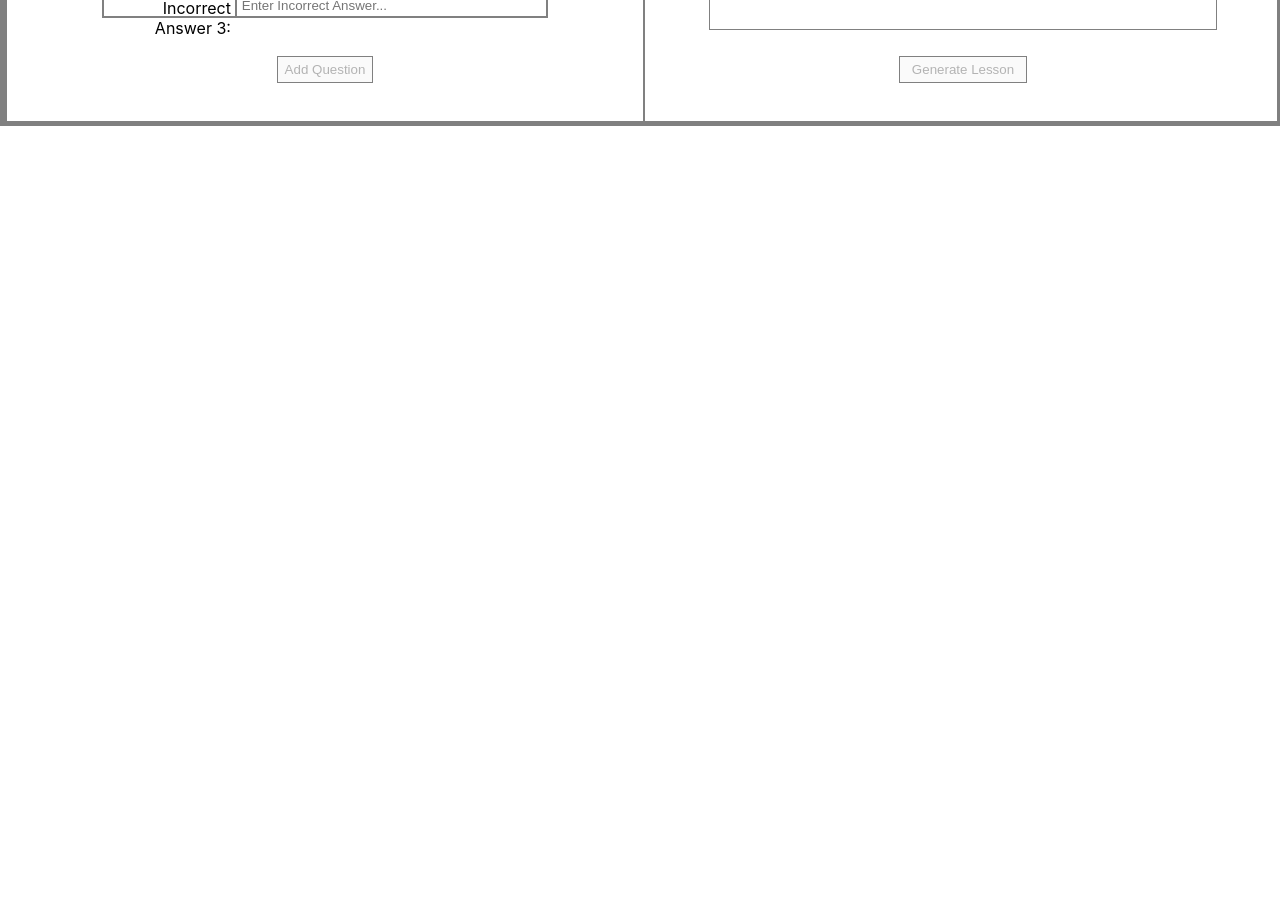
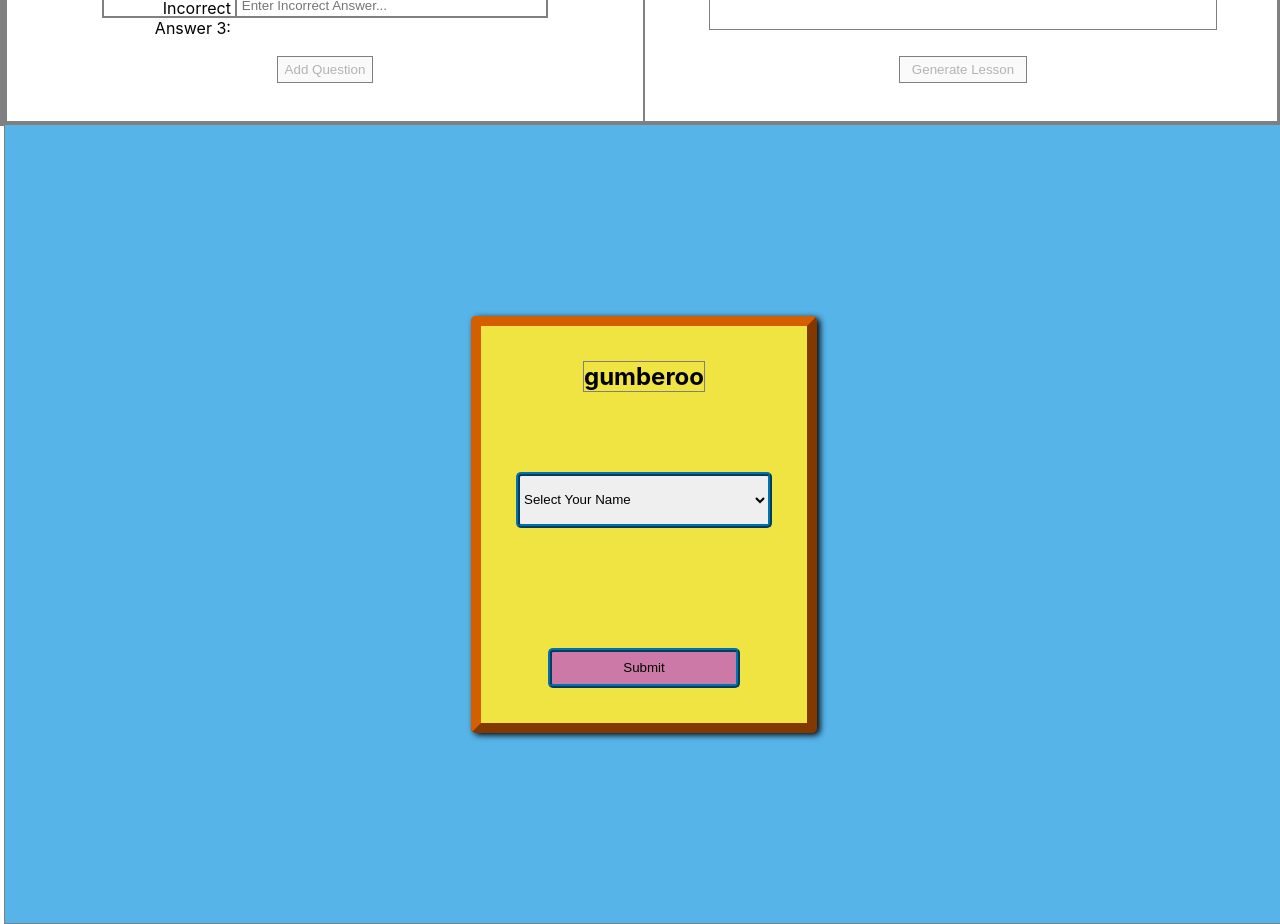
Before and after one commit to KyleWong2510/gumberoo, a React (Create React App) app: page /createlesson in a window 1280 px wide. Shown: the part 680-1604 px from the top of the page. Before the commit the page ends 806 px from the top, so only its background shows below. Built offline with nearby package versions, Linux system fonts and the light colour scheme.

Commit message:
Fix linting errors

```diff
--- a/src/App/App.js
+++ b/src/App/App.js
@@ -30,7 +30,7 @@ function App() {
           <TeacherLessons />
         </Route>
       </Switch>
-      {/* <StudentDashboard /> */}
+      <StudentDashboard />
 
     </main>
   )
--- a/src/CreateLesson/CreateLesson.js
+++ b/src/CreateLesson/CreateLesson.js
@@ -8,6 +8,7 @@ const CreateLesson = () => {
   const [lessonTitleText, setLessonTitleText] = useState("");
 
   const deleteQuestion = (e) => {
+    //eslint-disable-next-line
     setQuestions(questions.filter(ques => ques.id != e.target.parentNode.id))
   }
 
--- a/src/QuestionFormCard/AnswerInput/AnswerInput.js
+++ b/src/QuestionFormCard/AnswerInput/AnswerInput.js
@@ -1,4 +1,4 @@
-import React, { useState } from 'react'
+import React from 'react'
 
 const AnswerInput = ({ correct, answerText, setAnswerText, testId }) => {
   return (
--- a/src/StudentDashboard/MoodForm.js
+++ b/src/StudentDashboard/MoodForm.js
@@ -1,14 +1,15 @@
 import React, { useState } from 'react'
 import './MoodForm.scss'
-import { Link, withRouter } from 'react-router-dom'
+// import { Link, withRouter } from 'react-router-dom'
 import { setStudentName, setLesson } from '../actions/index'
 import { bindActionCreators } from 'redux'
 import { connect } from 'react-redux'
-import { lesson } from '../mockData/mockData'
+// import { lesson } from '../mockData/mockData'
 
 
 
 function MoodForm(props) {
+  //eslint-disable-next-line
   const [studentMoodInput, setStudentMoodInput] = useState('')
 
 
--- a/src/StudentDashboard/StudentDashboard.js
+++ b/src/StudentDashboard/StudentDashboard.js
@@ -1,8 +1,8 @@
-import React, { useState, useEffect} from 'react'
+import React from 'react'
 import StudentForm from './StudentForm'
 import MoodForm from './MoodForm'
 import { incrementCurrentQuestion, setLessonOver } from '../actions/index'
-import { Link, withRouter } from 'react-router-dom'
+// import { Link, withRouter } from 'react-router-dom'
 import { bindActionCreators } from 'redux'
 import QuestionArea from './QuestionArea';
 import { connect } from 'react-redux'
--- a/src/StudentDashboard/StudentForm.js
+++ b/src/StudentDashboard/StudentForm.js
@@ -1,6 +1,6 @@
 import React, { useState } from 'react'
 import './StudentForm.scss'
-import { Link, withRouter } from 'react-router-dom'
+// import { Link, withRouter } from 'react-router-dom'
 import { setStudentName, setLesson } from '../actions/index'
 import { bindActionCreators } from 'redux'
 import { connect } from 'react-redux'
--- a/src/TeacherLogin/TeacherLogin.js
+++ b/src/TeacherLogin/TeacherLogin.js
@@ -4,6 +4,7 @@ import './TeacherLogin.scss'
 const TeacherLogin = () => {
   const [ teacherInput, setTeacherName ] = useState('')
 
+  //eslint-disable-next-line
   const isEnabled = teacherInput.trim() == "";
 
   const handleSubmit = (e) => {
```
